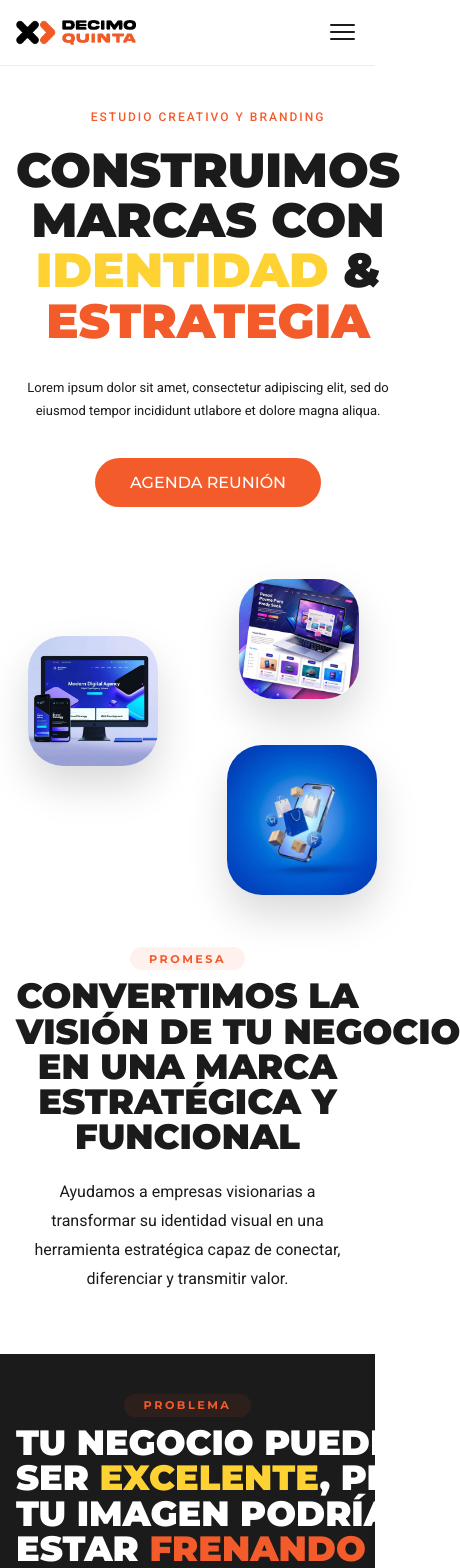
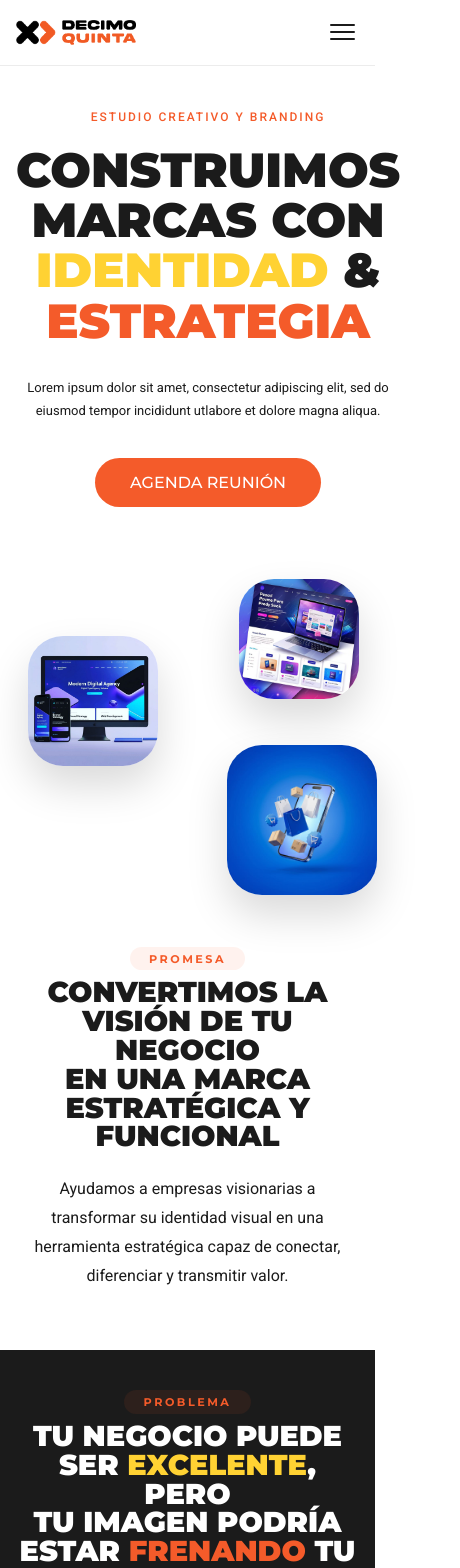
Before and after one commit to PRIXMAC/Agenciaxv, a React (Vite) app: page / in a window 390 px wide. Shown: the top 1568 px of the page, 460 px wide, since content can reach past the window. Built offline with nearby package versions, Linux system fonts and the light colour scheme.

Commit message:
Tamaño titulos

```diff
--- a/src/styles/Contacto.css
+++ b/src/styles/Contacto.css
@@ -14,7 +14,7 @@
 
 .contacto-title {
     margin-block: 0 42px;
-    font-size: clamp(3rem, 5.5vw, 5.5rem);
+    font-size: var(--title-size);
     font-weight: 900;
     line-height: 1.05;
     letter-spacing: -0.03em;
--- a/src/styles/Nosotros.css
+++ b/src/styles/Nosotros.css
@@ -15,7 +15,7 @@
 
 .nosotros-title {
     margin-block: 5px 20px;
-    font-size: clamp(3rem, 5.7vw, 5.6rem);
+    font-size: var(--title-size);
     font-weight: 900;
     line-height: 1;
     letter-spacing: -0.04em;
--- a/src/styles/Problema.css
+++ b/src/styles/Problema.css
@@ -16,7 +16,7 @@
 
 .problema-title {
     margin-block: 0 24px;
-    font-size: clamp(2.5rem, 5vw, 4.5rem);
+    font-size: var(--title-size);
     font-weight: 900;
     line-height: 1;
     text-transform: uppercase;
--- a/src/styles/Proceso.css
+++ b/src/styles/Proceso.css
@@ -11,7 +11,7 @@
 
 .proceso-title {
     font-weight: 900;
-    font-size: clamp(2.5rem, 5vw, 4.5rem);
+    font-size: var(--title-size);
     line-height: 1;
     text-transform: uppercase;
     margin: 15px 0 20px;
--- a/src/styles/Promesa.css
+++ b/src/styles/Promesa.css
@@ -15,7 +15,7 @@
 
 .promesa-title {
     margin-block: 0 24px;
-    font-size: clamp(2.5rem, 5vw, 4.5rem);
+    font-size: var(--title-size);
     font-weight: 900;
     line-height: 1;
     text-transform: uppercase;
--- a/src/styles/Proyectos.css
+++ b/src/styles/Proyectos.css
@@ -11,7 +11,7 @@
 
 .proyectos-title {
     margin-block: 0 12px;
-    font-size: clamp(3.2rem, 6vw, 6rem);
+    font-size: var(--title-size);
     font-weight: 900;
     line-height: 0.9;
     letter-spacing: -0.05em;
--- a/src/styles/Servicios.css
+++ b/src/styles/Servicios.css
@@ -9,7 +9,7 @@
 
 .servicios-title {
     margin: 0;
-    font-size: clamp(2.5rem, 5vw, 4.5rem);
+    font-size: var(--title-size);
     font-weight: 900;
     line-height: 0.95;
     letter-spacing: -0.05em;
--- a/src/styles/Soluciones.css
+++ b/src/styles/Soluciones.css
@@ -12,7 +12,7 @@
 
 .soluciones-title {
     margin-block: 0 18px;
-    font-size: clamp(3.5rem, 6vw, 6rem);
+    font-size: var(--title-size);
     font-weight: 900;
     line-height: 0.95;
     letter-spacing: -0.05em;
--- a/src/styles/globals.css
+++ b/src/styles/globals.css
@@ -16,6 +16,7 @@
     --shadow-card-hover: 0 12px 30px rgba(0, 0, 0, 0.1);
     --shadow-elevated: 0 20px 40px rgba(0, 0, 0, 0.15);
     --section-padding: clamp(60px, 8vw, 100px) 0;
+    --title-size: clamp(2.5rem, 5vw, 4.5rem);
 }
 
 *,
--- a/src/styles/responsive.css
+++ b/src/styles/responsive.css
@@ -180,14 +180,34 @@
         padding: 0 16px;
     }
 
+    .hero-title,
+    .promesa-title,
+    .problema-title,
+    .servicios-title,
+    .proyectos-title,
+    .soluciones-title,
+    .proceso-title,
+    .nosotros-title,
+    .contacto-title,
+    .footer-title {
+        text-align: center;
+    }
+
+    .section-tag,
+    .hero-button,
+    .btn-soluciones,
+    .btn-contacto {
+        display: block;
+        width: fit-content;
+        margin-inline: auto;
+    }
+
     .hero {
         padding: 40px 0;
     }
 
-    .promesa-title,
-    .problema-title {
-        font-size: clamp(2.2rem, 8vw, 2.5rem);
-        white-space: nowrap;
+    :root {
+        --title-size: clamp(1.8rem, 7vw, 2.5rem);
     }
 
     /* SERVICIOS */
```
